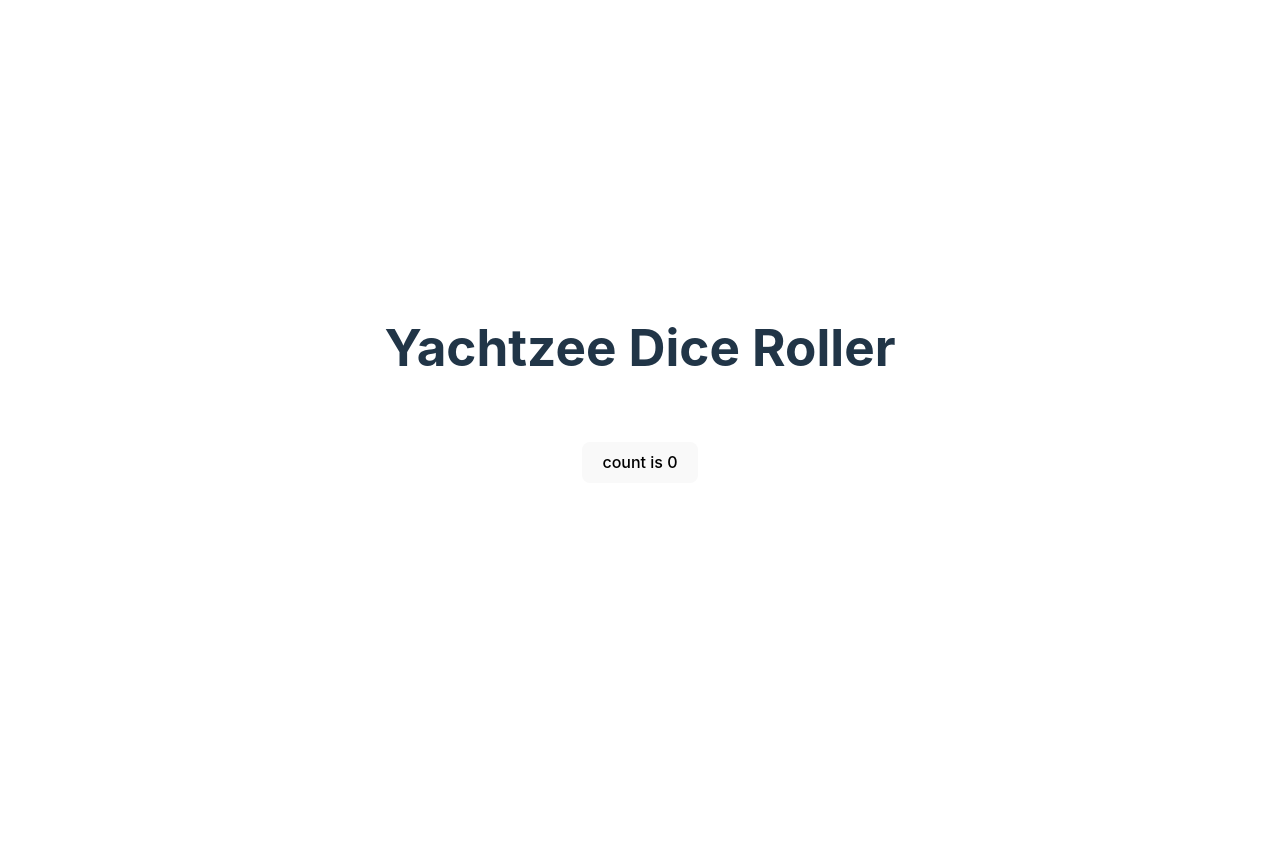
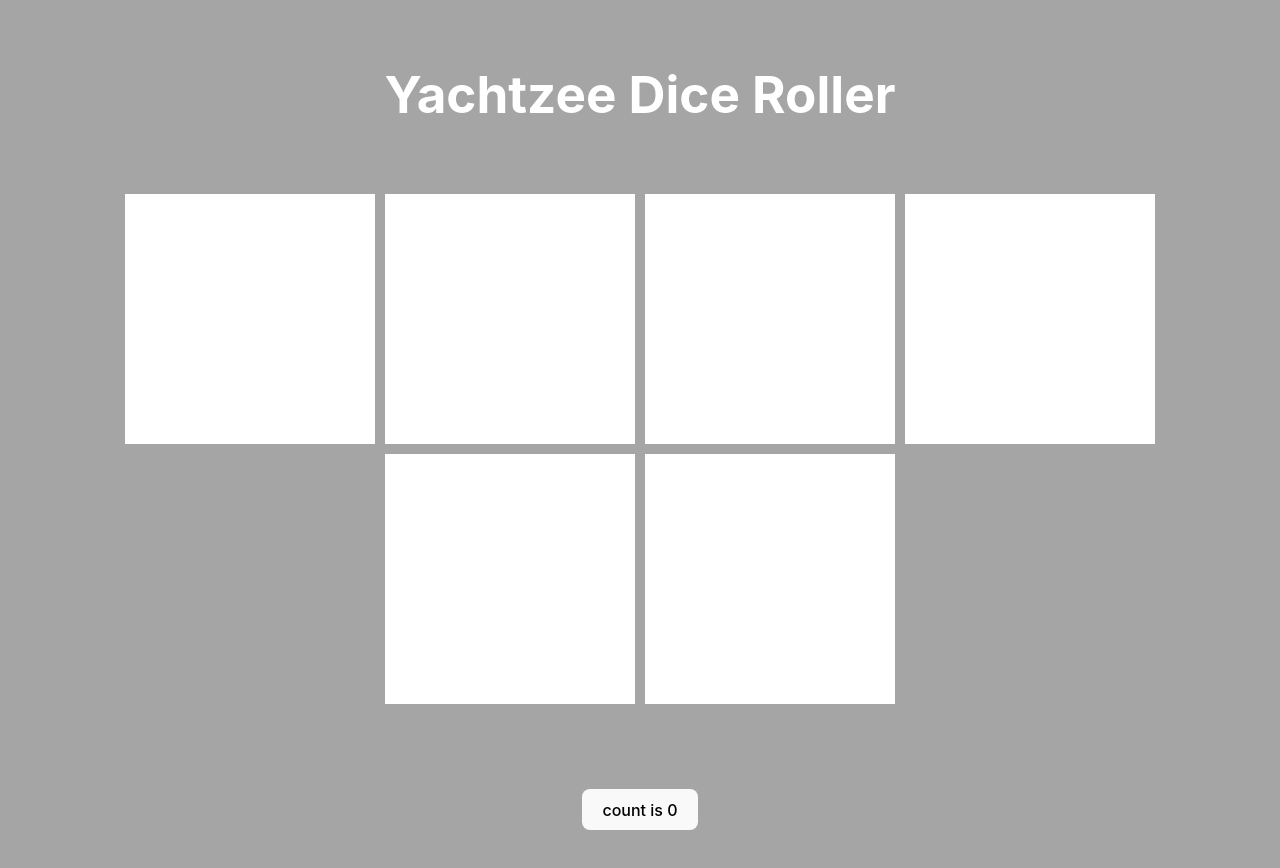
Before and after one commit to chriskstaton/SIXXES, a React (Vite) app in the folder yachtzee/: page / in a window 1280 px wide. Shown: the top 868 px of the page. Before the commit the page ends 800 px from the top, so only its background shows below. Built offline with nearby package versions, Linux system fonts and the light colour scheme.

Commit message:
styles and layout for dice

```diff
--- a/yachtzee/src/App.css
+++ b/yachtzee/src/App.css
@@ -1,8 +1,16 @@
 #root {
-	max-width: 1280px;
+	max-width: 1400px;
 	margin: 0 auto;
 	padding: 2rem;
 	text-align: center;
+}
+
+.App {
+}
+
+body {
+	background-color: rgb(165, 165, 165);
+	color: white;
 }
 
 @media (prefers-reduced-motion: no-preference) {
@@ -14,3 +22,17 @@
 .card {
 	padding: 2em;
 }
+
+.container {
+	padding: 2rem 2rem;
+	margin: 1rem;
+}
+
+.square {
+	height: 250px;
+	width: 250px;
+	background-color: white;
+	display: inline-block;
+	vertical-align: middle;
+	margin: 5px;
+}
--- a/yachtzee/src/App.tsx
+++ b/yachtzee/src/App.tsx
@@ -1,5 +1,12 @@
 import { useState } from "react";
 import "./App.css";
+
+import Dice1 from "../src/images/dice1.svg";
+import Dice2 from "../src/images/dice2.svg";
+import Dice3 from "../src/images/dice3.svg";
+import Dice4 from "../src/images/dice4.svg";
+import Dice5 from "../src/images/dice5.svg";
+import Dice6 from "../src/images/dice6.svg";
 
 function App() {
 	const [count, setCount] = useState(0);
@@ -8,12 +15,21 @@ function App() {
 		<div className="App">
 			<div></div>
 			<h1>Yachtzee Dice Roller</h1>
+
+			<div className="container">
+				<div className="square"></div>
+				<div className="square"></div>
+				<div className="square"></div>
+				<div className="square"></div>
+				<div className="square"></div>
+				<div className="square"></div>
+			</div>
+
 			<div className="card">
 				<button onClick={() => setCount((count) => count + 1)}>
 					count is {count}
 				</button>
 			</div>
-			<div className="container"></div>
 		</div>
 	);
 }
```
